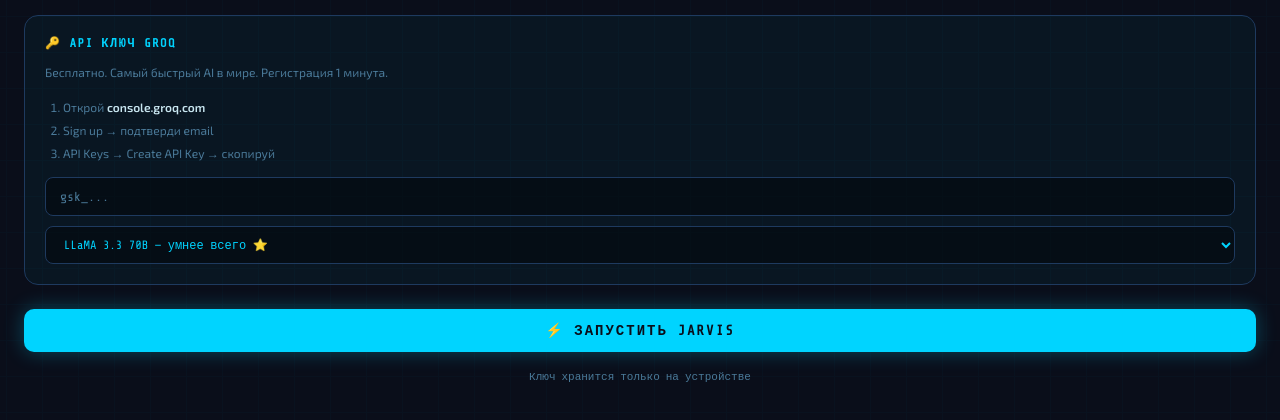
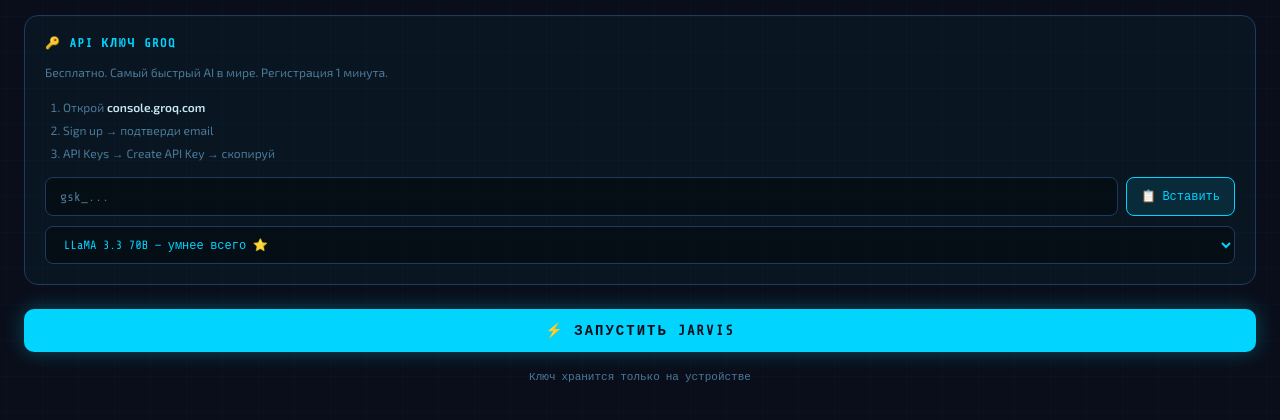
Before and after one commit to genloz895-ops/Jarvis, a plain HTML site: page index.html in a window 1280 px wide. Shown: the part 242-662 px from the top of the page. Drawn offline with nearby package versions, Linux system fonts and the light colour scheme.

Commit message:
Update index.html

```diff
--- a/index.html
+++ b/index.html
@@ -243,8 +243,14 @@ html,body{
       <li>Sign up → подтверди email</li>
       <li>API Keys → Create API Key → скопируй</li>
     </ol>
-    <input class="api-input" id="apiKeyInput" type="password"
-      placeholder="gsk_...">
+    <div style="display:flex;gap:8px;margin-top:12px;">
+      <input class="api-input" id="apiKeyInput" type="password"
+        placeholder="gsk_..." style="margin-top:0;flex:1;">
+      <button onclick="pasteKey()" style="padding:0 14px;border-radius:8px;
+        border:1px solid var(--accent);background:rgba(0,212,255,0.1);
+        color:var(--accent);font-family:var(--mono);font-size:12px;
+        cursor:pointer;flex-shrink:0;white-space:nowrap;">📋 Вставить</button>
+    </div>
     <select class="model-select" id="modelSelect">
       <option value="llama-3.3-70b-versatile">LLaMA 3.3 70B — умнее всего ⭐</option>
       <option value="llama-3.1-8b-instant">LLaMA 3.1 8B — молниеносно быстрый</option>
@@ -368,6 +374,15 @@ window.addEventListener('DOMContentLoaded', () => {
     document.getElementById('setup').classList.remove('hidden');
   }
 });
+
+async function pasteKey() {
+  try {
+    const text = await navigator.clipboard.readText();
+    document.getElementById('apiKeyInput').value = text.trim();
+  } catch {
+    alert('Разреши доступ к буферу обмена или вставь вручную (долгое нажатие на поле)');
+  }
+}
 
 function startJarvis() {
   const key = document.getElementById('apiKeyInput').value.trim();
```
